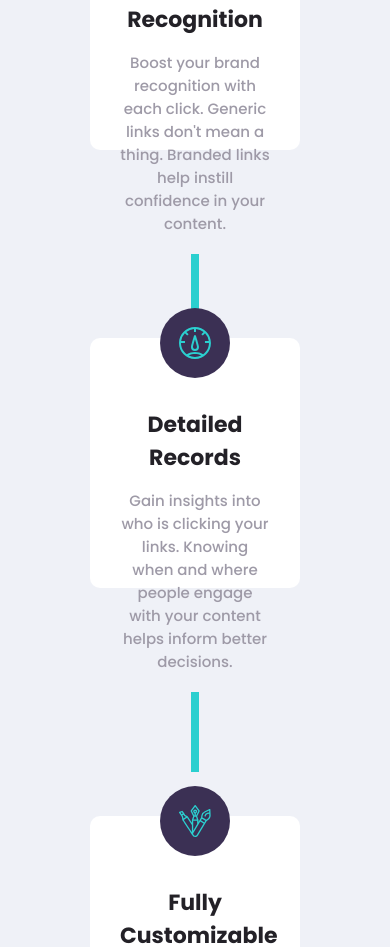
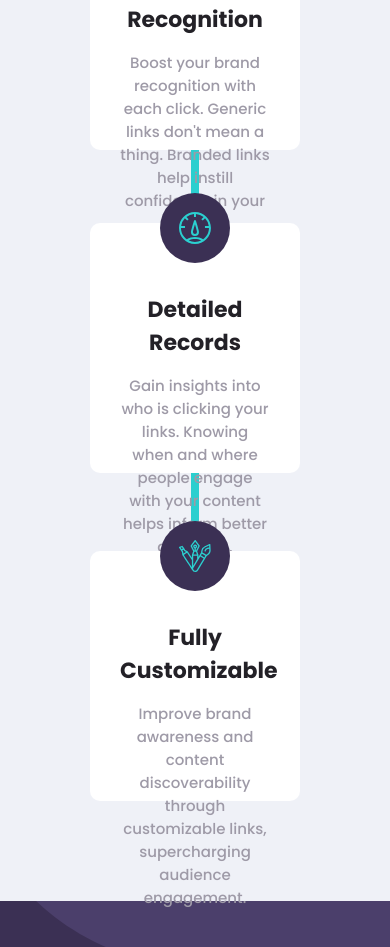
Before and after one commit to hoehooiyan/frontend-mentor-project, a React (Create React App) app in the folder url-shortening-api-landing-page/: page / in a window 390 px wide. Shown: the part 1580-2527 px from the top of the page. Built offline with nearby package versions, Linux system fonts and the light colour scheme; no server answers.

Commit message:
Refactor features section from css module to styled-components

```diff
--- a/url-shortening-api-landing-page/src/components/connector/connector.component.jsx
+++ b/url-shortening-api-landing-page/src/components/connector/connector.component.jsx
@@ -9,8 +9,7 @@ const Connector = ({ marginTop, width }) => {
       style={{
         marginTop: `${marginTop}`,
         width: `${width}`
-      }}
-    ></div>
+      }}></div>
   );
 };
 
--- a/url-shortening-api-landing-page/src/components/features/features.component.jsx
+++ b/url-shortening-api-landing-page/src/components/features/features.component.jsx
@@ -1,59 +1,55 @@
 import React from 'react';
-import { useMediaQuery } from '../../hooks/useMediaQuery';
 
 import FirstLogo from '../../images/icon-brand-recognition.svg';
 import SecondLogo from '../../images/icon-detailed-records.svg';
 import ThirdLogo from '../../images/icon-fully-customizable.svg';
 
-import globalStyles from '../../app/App.styles.scss';
-import featuresStyles from './features.module.scss';
+import {
+  FeaturesWrapper,
+  FeaturesTitle,
+  FeaturesText,
+  CardsWrapper,
+  AfterBrandConnector,
+  AfterDetailedConnector
+} from './features.styles';
 
 import Card from '../card/card.component';
-import Connector from '../connector/connector.component';
+
+/* -------------------------------------------------------------------------- */
+/*                             Features component                             */
+/* -------------------------------------------------------------------------- */
 
 const Features = () => {
-  const lMobileconnector = useMediaQuery(
-    `(max-width: ${globalStyles.lMobile})`
-  );
-
-  const isAfterBrand = true;
-  const isAfterDetailed = true;
-
   return (
-    <section className={featuresStyles.features} id='features'>
-      <h2 className={featuresStyles.title}>Advanced Statistics</h2>
-      <p className={featuresStyles.text}>
+    <FeaturesWrapper id='features'>
+      <FeaturesTitle>Advanced Statistics</FeaturesTitle>
+      <FeaturesText>
         Track how your links are performing across the web with our advanced
         statistics dashboard.
-      </p>
-      <div className={featuresStyles.cards}>
+      </FeaturesText>
+      <CardsWrapper>
         <Card
           img={FirstLogo}
           marginTop='0'
           title='Brand Recognition'
           text={`Boost your brand recognition with each click. Generic links don't mean a thing. Branded links help instill confidence in your content.`}
         />
-        <Connector
-          marginTop={isAfterBrand && lMobileconnector ? '2.5rem' : null}
-        />
+        <AfterBrandConnector />
         <Card
           img={SecondLogo}
           marginTop='4rem'
           title='Detailed Records'
           text={`Gain insights into who is clicking your links. Knowing when and where people engage with your content helps inform better decisions.`}
         />
-        <Connector
-          marginTop={isAfterDetailed && lMobileconnector ? '-1rem' : null}
-          width={isAfterDetailed && lMobileconnector ? '15rem' : null}
-        />
+        <AfterDetailedConnector />
         <Card
           img={ThirdLogo}
           marginTop='8rem'
           title='Fully Customizable'
           text={`Improve brand awareness and content discoverability through customizable links, supercharging audience engagement.`}
         />
-      </div>
-    </section>
+      </CardsWrapper>
+    </FeaturesWrapper>
   );
 };
 
--- /dev/null
+++ b/url-shortening-api-landing-page/src/components/features/features.styles.jsx
@@ -0,0 +1,112 @@
+import styled, { css } from 'styled-components';
+
+import { colors, globalLeftRightPadding } from '../../app/globalVariables';
+
+import { respondTo } from '../../app/mixins';
+
+/* -------------------------------------------------------------------------- */
+/*                       Beginning of styled-components                       */
+/* -------------------------------------------------------------------------- */
+
+/* ------------------------- Shared connector styles ------------------------ */
+
+const sharedConnectorStyles = css`
+  border-bottom: 8px solid ${colors.primaryCyan};
+  margin-top: 14rem;
+  position: relative;
+  transform: rotate(180deg);
+  width: 8rem;
+  z-index: 100;
+
+  ${respondTo.lMobile`
+    transform: rotate(90deg);
+    z-index: 98;
+  `}
+`;
+
+/* ---------------------------- Features wrapper ---------------------------- */
+
+export const FeaturesWrapper = styled.section`
+  background-color: ${colors.lightGray};
+  margin: 0 auto;
+  padding: 0 ${globalLeftRightPadding} 30rem ${globalLeftRightPadding};
+  text-align: center;
+  width: 100%;
+  z-index: 100;
+
+  ${respondTo.lTablet`
+    padding: 0 calc(${globalLeftRightPadding} - 4rem) 30rem calc(${globalLeftRightPadding} - 4rem);
+  `}
+
+  ${respondTo.lTablet`
+      padding: 0 calc(${globalLeftRightPadding} - 6rem) 30rem calc(${globalLeftRightPadding} - 6rem);
+  `}
+
+  ${respondTo.lTablet`
+    padding: 0 calc(${globalLeftRightPadding} - 8rem) 30rem calc(${globalLeftRightPadding} - 8rem);
+  `}
+`;
+
+/* ----------------------------- Features title ----------------------------- */
+
+export const FeaturesTitle = styled.h2`
+  color: ${colors.darkViolet};
+  font-size: 3rem;
+  margin: 0 auto;
+  width: 52rem;
+
+  ${respondTo.mTablet`
+    font-size: 2.5rem;
+  `}
+
+  ${respondTo.lMobile`
+    font-size: 3rem;
+  `}
+`;
+
+/* ------------------------------ Features text ------------------------------ */
+
+export const FeaturesText = styled.p`
+  color: ${colors.grayishViolet};
+  margin: 0 auto;
+  width: 52rem;
+
+  ${respondTo.mTablet`
+    font-size: 1.6rem;
+    width: 45rem;
+  `}
+`;
+
+/* -------------------------- Features cards wrapper ------------------------- */
+
+export const CardsWrapper = styled.div`
+  display: flex;
+  justify-content: space-evenly;
+  margin-top: 8rem;
+
+  ${respondTo.lMobile`
+      flex-direction: column;
+      align-items: center;
+  `}
+`;
+
+/* -------------------------------- After Brand Connector ------------------------------- */
+
+export const AfterBrandConnector = styled.div`
+  ${sharedConnectorStyles}
+
+  ${respondTo.lMobile`
+    margin-top: 2.5rem;
+  `}
+`;
+
+/* ------------------------- After Detailed Connetor ------------------------ */
+
+export const AfterDetailedConnector = styled.div`
+  ${sharedConnectorStyles}
+
+  ${respondTo.lMobile`
+    margin-top: -1rem;
+    width: 15rem;
+  `}
+`;
```
